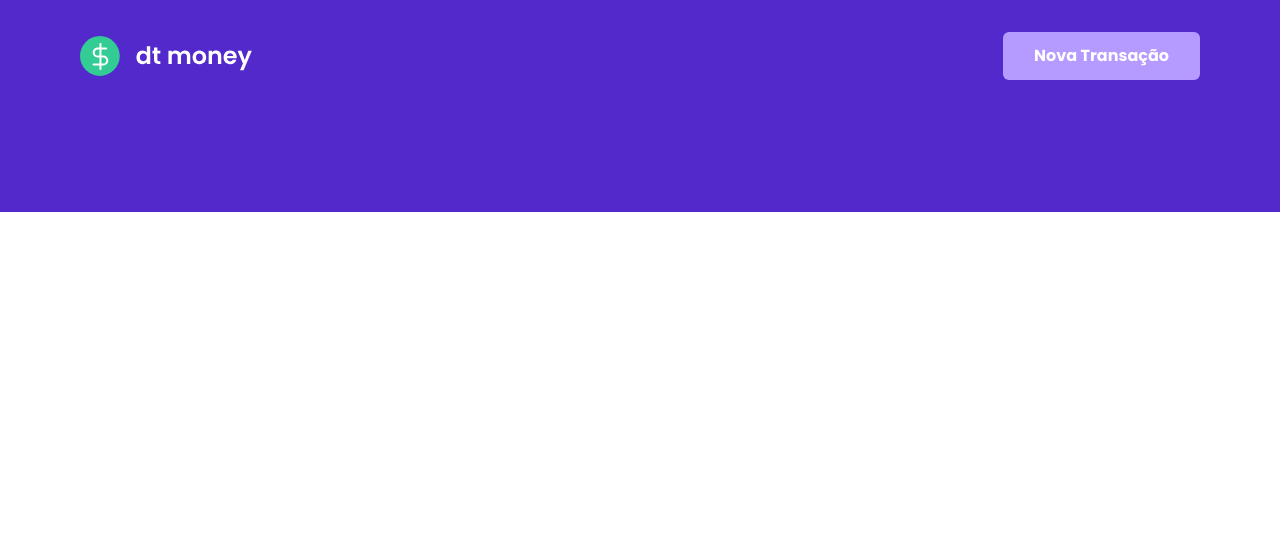
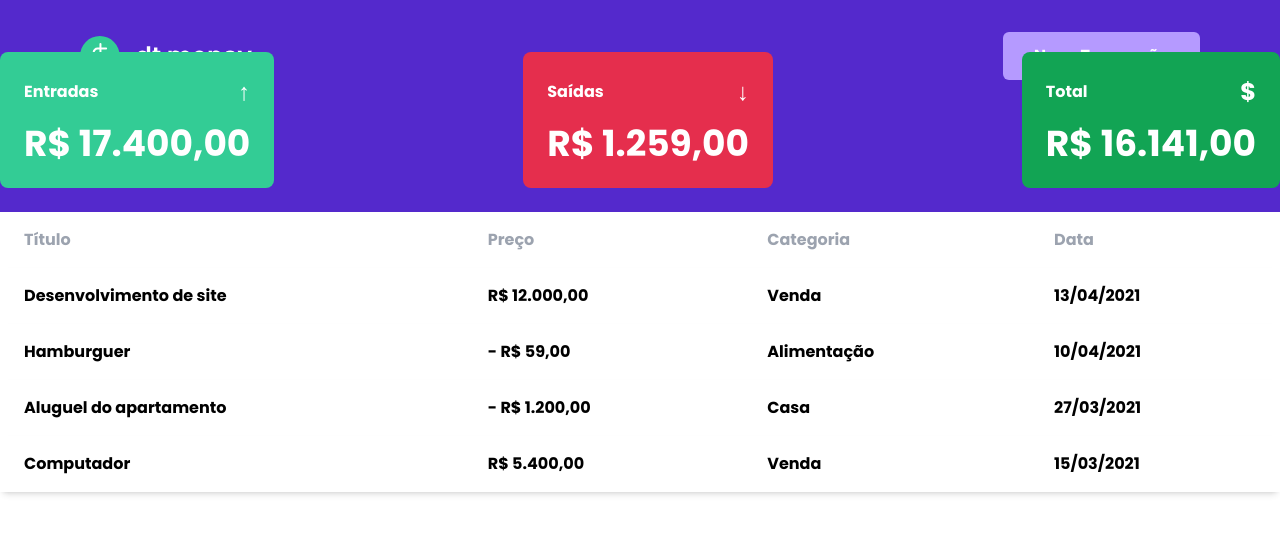
Before and after one commit to Guylhermee/dt_money, a Next.js app: page / in a window 1280 px wide. Shown: the top 534 px of the page. Built offline with nearby package versions, Linux system fonts and the light colour scheme.

Commit message:
Adicionar componentes de tabela e de cartões, tentativa básica de estilização

```diff
--- a/src/app/page.tsx
+++ b/src/app/page.tsx
@@ -1,10 +1,19 @@
+import { Card } from "@/components/Card";
 import { Header } from "@/components/Header";
-import Image from "next/image";
+import { Table } from "@/components/Table";
 
 export default function Home() {
   return (
-      <>
+    <>
       <Header></Header>
-      </>
+      <main className="w-full max-w-7xl mx-auto">
+        <div className="flex justify-between mt-[-10rem] space-x-4">
+          <Card titulo="Entradas" dinheiro="R$ 17.400,00" icone="↑" cor="#33cc95" />
+          <Card titulo="Saídas" dinheiro="R$ 1.259,00" icone="↓" cor="#e52e4d" />
+          <Card titulo="Total" dinheiro="R$ 16.141,00" icone="$" cor="#12a454" />
+        </div>
+        <Table />
+      </main>
+    </>
   );
 }
--- /dev/null
+++ b/src/components/Card/index.tsx
@@ -0,0 +1,11 @@
+import Image from "next/image";
+
+export function Card({ titulo, cor, dinheiro, icone }) {
+    return <div className={`p-6 rounded-lg text-white`} style={{ backgroundColor: cor }}>
+        <div className="flex justify-between items-center">
+            <span>{titulo}</span>
+            <span className="text-2xl">{icone}</span>
+        </div>
+        <strong className="mt-4 block text-4xl">{dinheiro}</strong>
+    </div>
+}
--- /dev/null
+++ b/src/components/Table/index.tsx
@@ -0,0 +1,35 @@
+import Image from "next/image";
+
+export function Table() {
+    const transactions = [
+        { title: 'Desenvolvimento de site', price: 'R$ 12.000,00', category: 'Venda', date: '13/04/2021' },
+        { title: 'Hamburguer', price: '- R$ 59,00', category: 'Alimentação', date: '10/04/2021' },
+        { title: 'Aluguel do apartamento', price: '- R$ 1.200,00', category: 'Casa', date: '27/03/2021' },
+        { title: 'Computador', price: 'R$ 5.400,00', category: 'Venda', date: '15/03/2021' },
+    ];
+
+    return <div className="mt-6">
+        <table className="w-full table-auto">
+            <thead>
+                <tr className="text-gray-400 text-left">
+                    <th className="font-normal py-4 px-6">Título</th>
+                    <th className="font-normal py-4 px-6">Preço</th>
+                    <th className="font-normal py-4 px-6">Categoria</th>
+                    <th className="font-normal py-4 px-6">Data</th>
+                </tr>
+            </thead>
+            <tbody>
+                {transactions.map((transaction, index) => (
+                    <tr key={index} className="bg-white rounded-lg shadow-md mb-4">
+                        <td className="py-4 px-6">{transaction.title}</td>
+                        <td className={`py-4 px-6 ${transaction.price.includes('-') ? 'text-red-600' : 'text-green-600'}`}>
+                            {transaction.price}
+                        </td>
+                        <td className="py-4 px-6">{transaction.category}</td>
+                        <td className="py-4 px-6">{transaction.date}</td>
+                    </tr>
+                ))}
+            </tbody>
+        </table>
+    </div>
+}
```
Also changed, not shown: package.json (+7 -6 lines), 1 other file (tests, documents, lock files or other folders).
